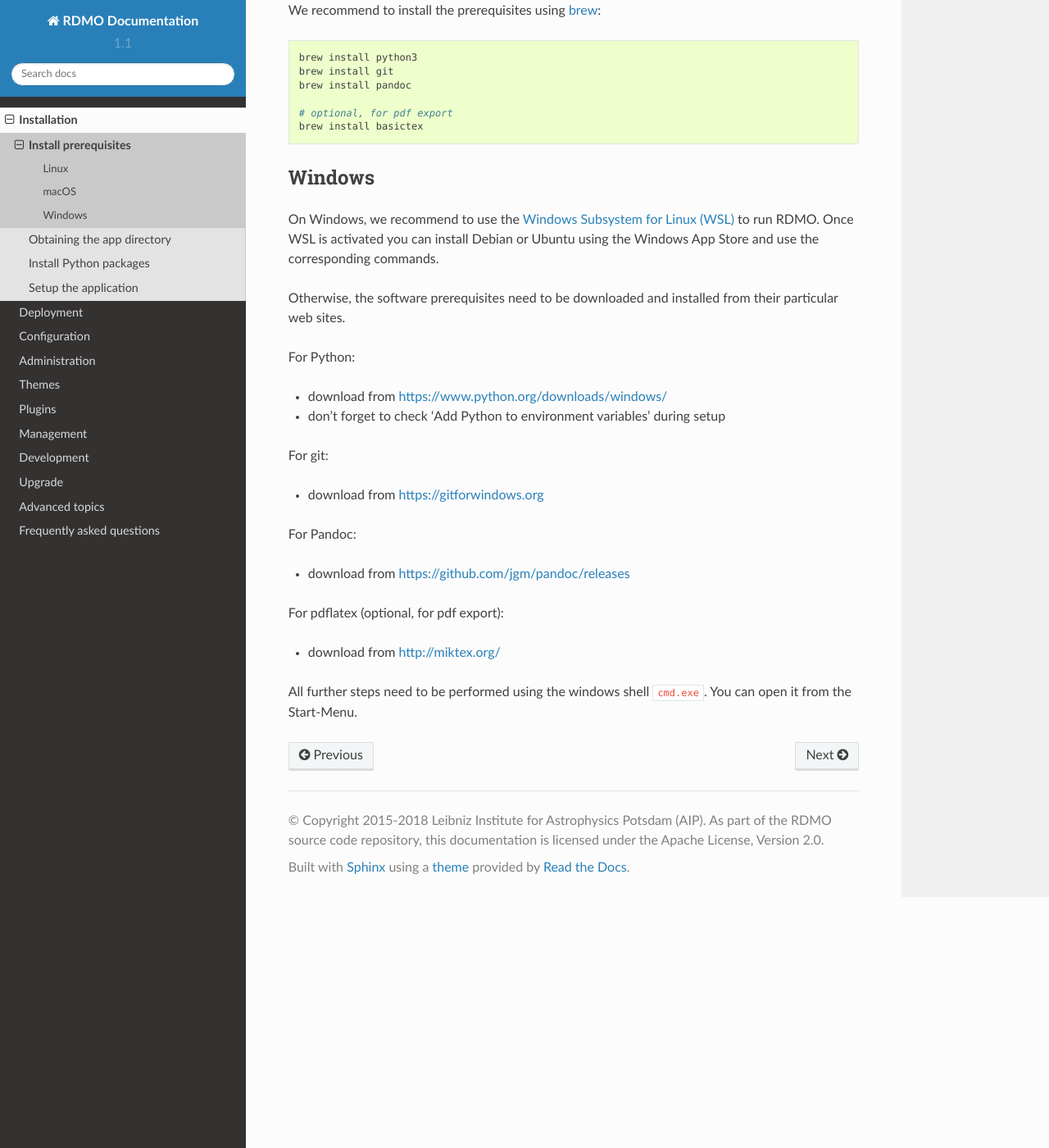
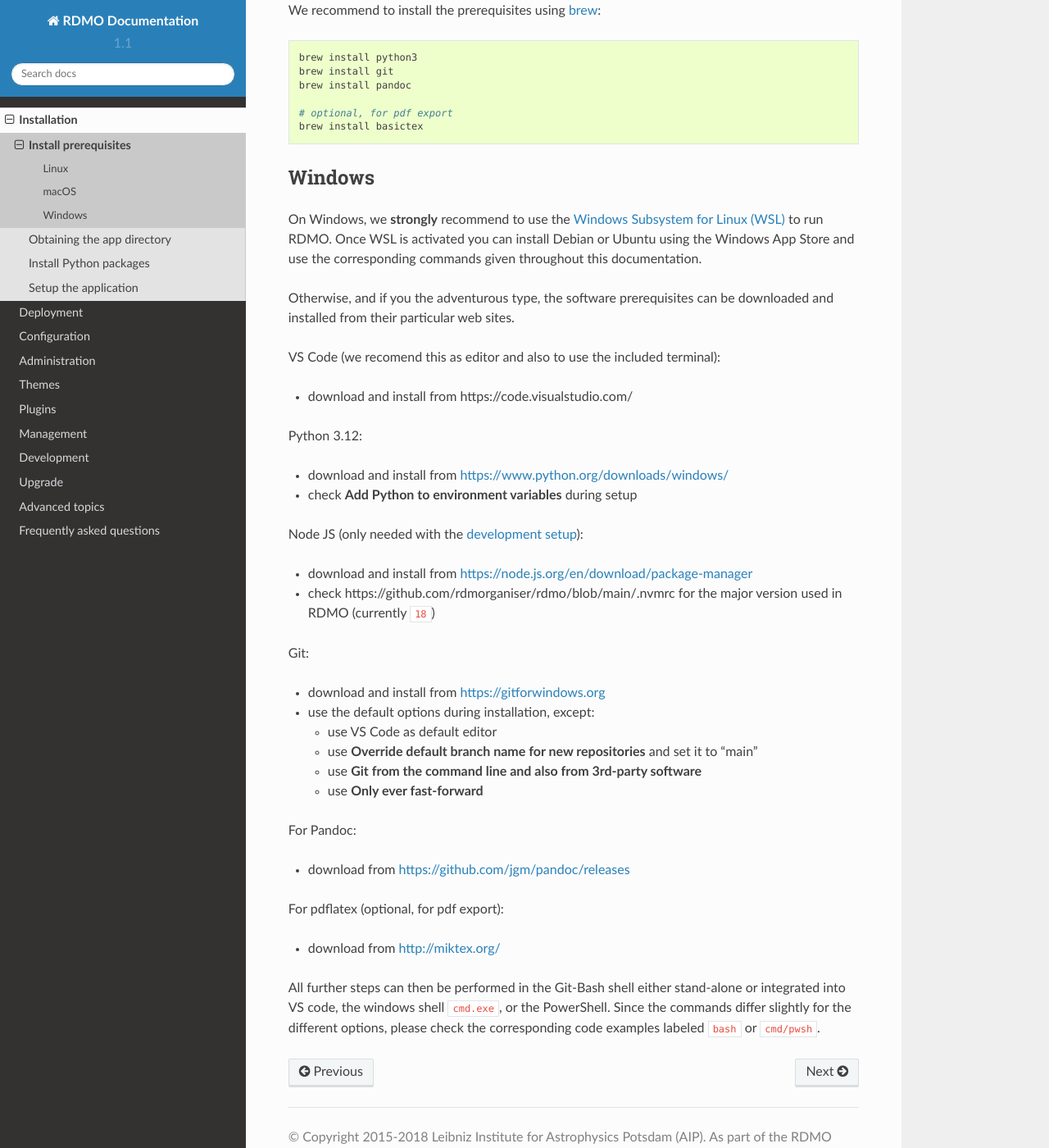
Before and after one commit to rdmorganiser/rdmo-docs, a Sphinx documentation site: the page built from docs/installation/prerequisites.md, in a window 1280 px wide and 1400 px high, scrolled down 724 px. Shown: the whole window at 82% size. Built offline with Sphinx 7.4.7 and the Read the Docs theme 2.0.0, drawn with Linux system fonts in a browser that asks for light colours.

Commit message:
Update Windows setup

```diff
--- a/docs/installation/prerequisites.md
+++ b/docs/installation/prerequisites.md
@@ -47,16 +47,28 @@
 
 ## Windows
 
-On Windows, we recommend to use the [Windows Subsystem for Linux (WSL)](https://learn.microsoft.com/en-us/windows/wsl/install) to run RDMO. Once WSL is activated you can install Debian or Ubuntu using the Windows App Store and use the corresponding commands.
+On Windows, we **strongly** recommend to use the [Windows Subsystem for Linux (WSL)](https://learn.microsoft.com/en-us/windows/wsl/install) to run RDMO. Once WSL is activated you can install Debian or Ubuntu using the Windows App Store and use the corresponding commands given throughout this documentation.
 
-Otherwise, the software prerequisites need to be downloaded and installed from their particular web sites.
+Otherwise, and if you the adventurous type, the software prerequisites can be downloaded and installed from their particular web sites.
 
-For Python:
-* download from <https://www.python.org/downloads/windows/>
-* don't forget to check 'Add Python to environment variables' during setup
+VS Code (we recomend this as editor and also to use the included terminal):
+* download and install from https://code.visualstudio.com/
 
-For git:
-* download from <https://gitforwindows.org>
+Python 3.12:
+* download and install from <https://www.python.org/downloads/windows/>
+* check **Add Python to environment variables** during setup
+
+Node JS (only needed with the [development setup](../development/setup)):
+* download and install from <https://node.js.org/en/download/package-manager>
+* check https://github.com/rdmorganiser/rdmo/blob/main/.nvmrc for the major version used in RDMO (currently `18`)
+
+Git:
+* download and install from <https://gitforwindows.org>
+* use the default options during installation, except:
+   * use VS Code as default editor
+   * use **Override default branch name for new repositories** and set it to "main"
+   * use **Git from the command line and also from 3rd-party software**
+   * use **Only ever fast-forward**
 
 For Pandoc:
 * download from <https://github.com/jgm/pandoc/releases>
@@ -64,4 +76,4 @@
 For pdflatex (optional, for pdf export):
 * download from <http://miktex.org/>
 
-All further steps need to be performed using the windows shell `cmd.exe`. You can open it from the Start-Menu.
+All further steps can then be performed in the Git-Bash shell either stand-alone or integrated into VS code, the windows shell `cmd.exe`, or the PowerShell. Since the commands differ slightly for the different options, please check the corresponding code examples labeled `bash` or `cmd/pwsh`.
```
Also changed, not shown: docs/development/setup.md (+36 -12 lines), docs/installation/packages.md (+9 -2 lines), docs/installation/setup.md (+2 -2 lines).
